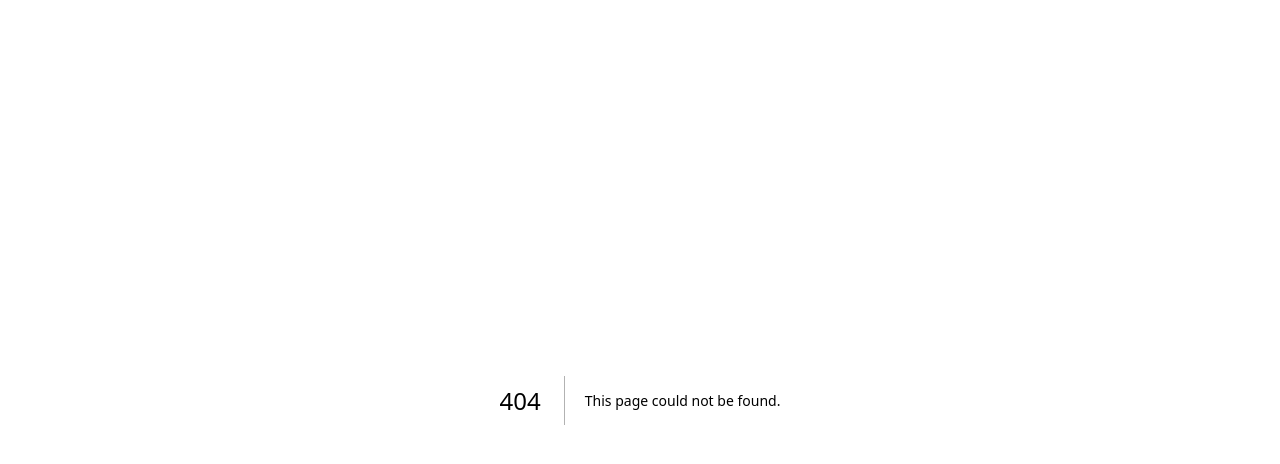
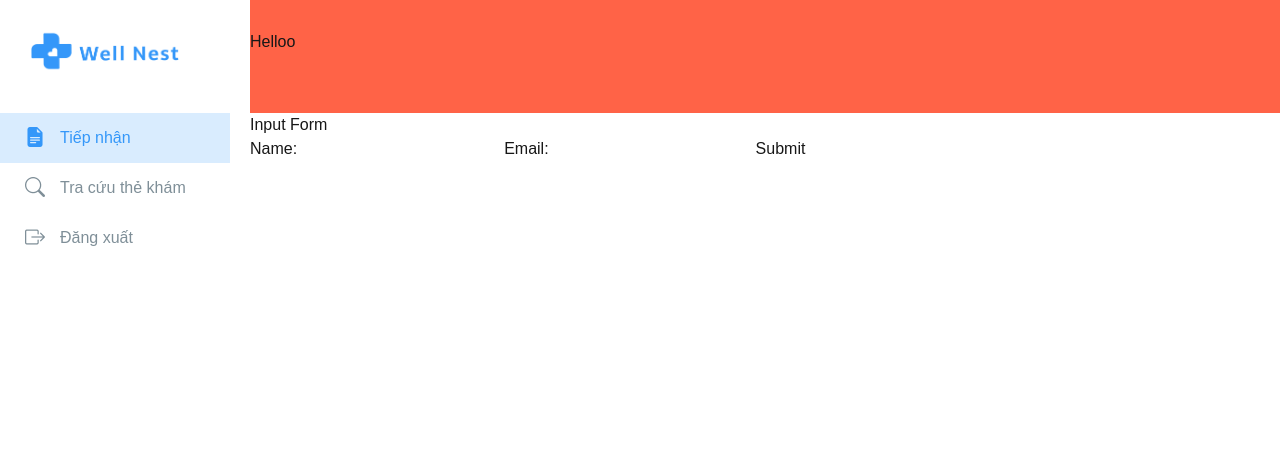
Before and after one commit to Tranphannhan/FE_WellNest, a Next.js app: page /Receptionist/Reception/inputForm in a window 1280 px wide. Before the commit this address had no page. Shown: the top 464 px of the page. Built offline with nearby package versions, Linux system fonts and the light colour scheme.

Commit message:
Làm Tabbar

```diff
--- /dev/null
+++ b/src/app/Receptionist/Reception/inputForm/page.tsx
@@ -0,0 +1,18 @@
+export default function InputForm() {
+    return (
+        <>
+            <div className="input-form">
+                <h1>Input Form</h1>
+                <form>
+                    <label htmlFor="name">Name:</label>
+                    <input type="text" id="name" name="name" required />
+
+                    <label htmlFor="email">Email:</label>
+                    <input type="email" id="email" name="email" required />
+
+                    <button type="submit">Submit</button>
+                </form>
+            </div>
+        </>
+    );
+}
--- /dev/null
+++ b/src/app/components/shared/Tabbar/Tabbar.tsx
@@ -0,0 +1,22 @@
+export default function Tabbar() {
+    return (
+        <div className="Tabbar">
+            <div className="Tabbar__item">
+                <i className="bi bi-house"></i>
+                <span className="Tabbar__item__text">Home</span>
+            </div>
+            <div className="Tabbar__item">
+                <i className="bi bi-calendar"></i>
+                <span className="Tabbar__item__text">Schedule</span>
+            </div>
+            <div className="Tabbar__item">
+                <i className="bi bi-person"></i>
+                <span className="Tabbar__item__text">Profile</span>
+            </div>
+            <div className="Tabbar__item">
+                <i className="bi bi-gear"></i>
+                <span className="Tabbar__item__text">Settings</span>
+            </div>
+        </div>
+    )
+}
--- a/src/app/globals.css
+++ b/src/app/globals.css
@@ -33,6 +33,6 @@ body {
 }
 
 .containerClient__content{
-  padding-left: 230px;
+  padding-left: 250px;
   width: 100%;
 }
```
Also changed, not shown: src/app/Receptionist/Reception/inputForm/inputForm.css (added, +15 -0 lines), src/app/components/shared/Tabbar/Tabbar.css (added, +7 -0 lines).
